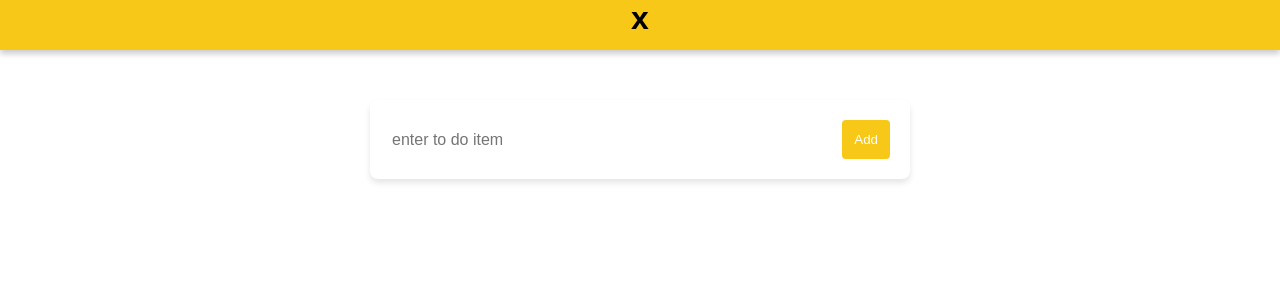
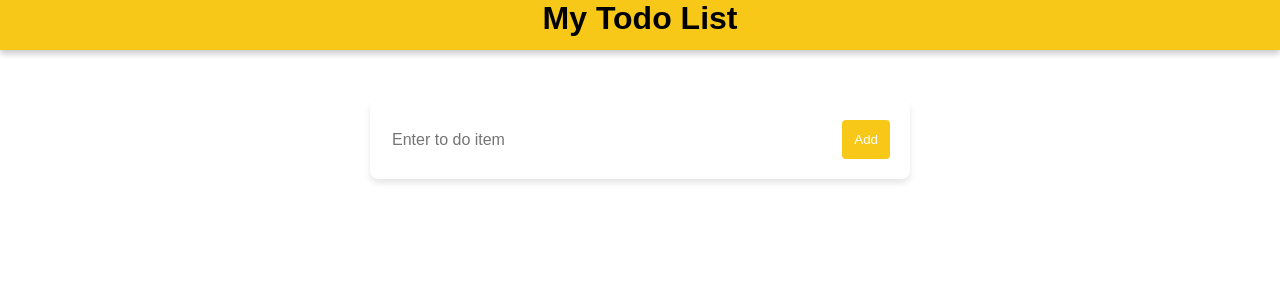
Before and after one commit to zlrkw11/to-do-app, a React (Vite) app: page / in a window 1280 px wide. Shown: the top 300 px of the page. Built offline with nearby package versions, Linux system fonts and the light colour scheme.

Commit message:
header style

```diff
--- a/src/components/Form.jsx
+++ b/src/components/Form.jsx
@@ -17,7 +17,7 @@ export default function Form({ todos, setTodos }) {
       <div className={styles.inputContainer}>
         <input
           className={styles.modernInput}
-          placeholder="enter to do item"
+          placeholder="Enter to do item"
           type="text"
           value={todo}
           onChange={(e) => setTodo(e.target.value)}
--- a/src/components/Header.jsx
+++ b/src/components/Header.jsx
@@ -1,6 +1,6 @@
 import styles from "./header.module.css";
 function Header() {
-  return <div className={styles.header}>x</div>;
+  return <div className={styles.header}>My Todo List</div>;
 }
 
 export default Header;
```
